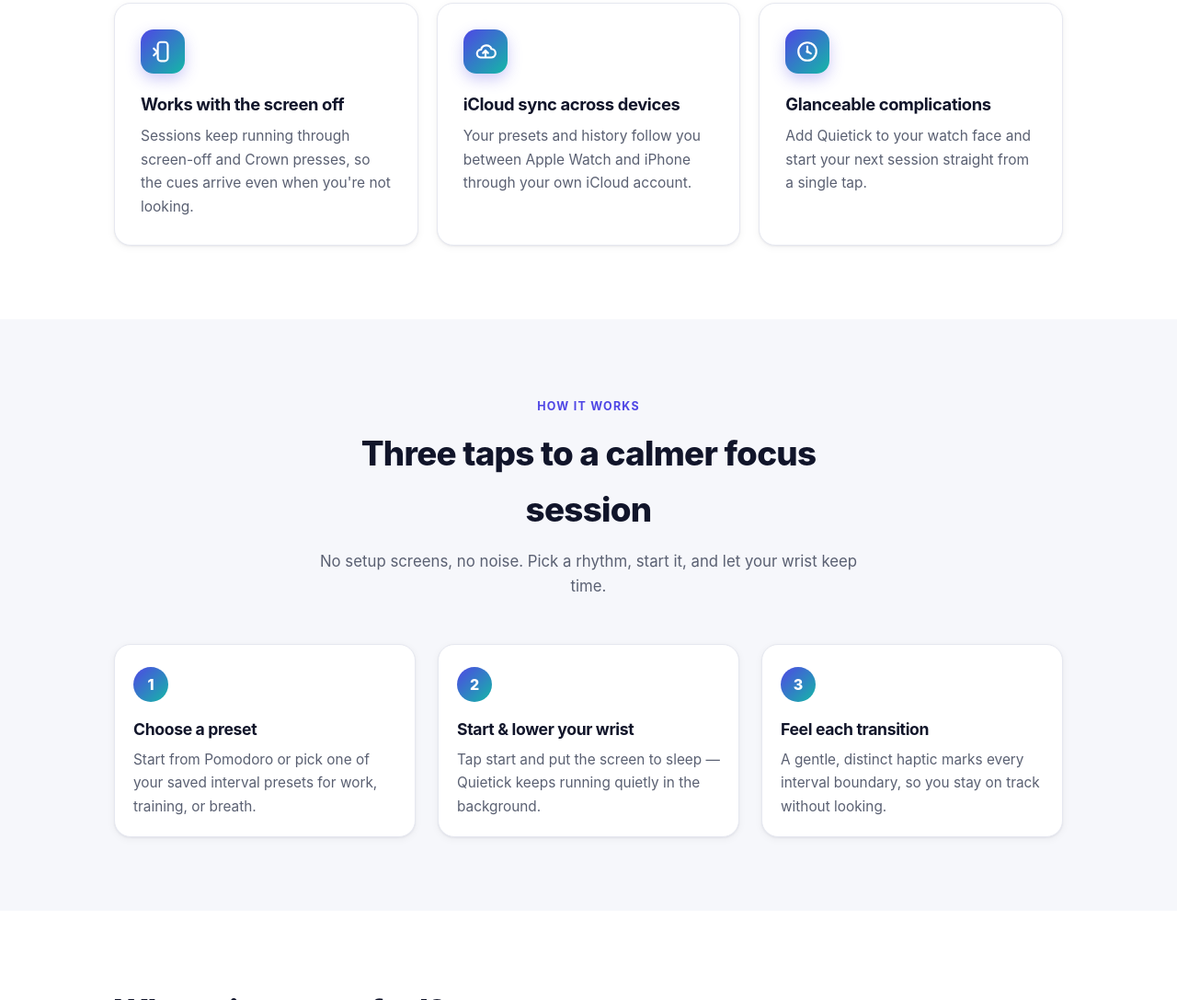
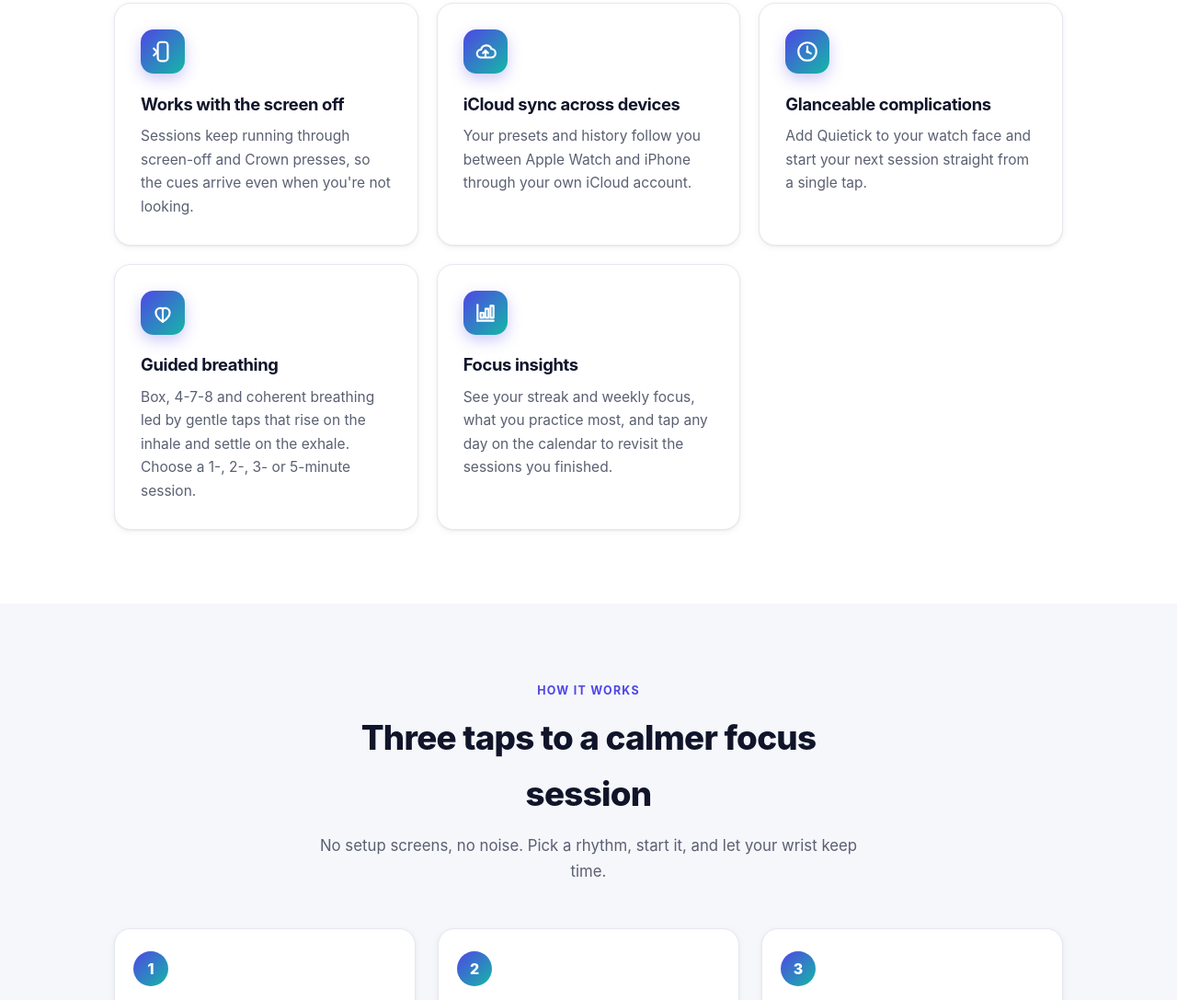
Before and after one commit to matan504123/quietick-site, a plain HTML site: page index.html in a window 1280 px wide. Shown: the part 1579-2666 px from the top of the page at 92% size. Drawn offline with Linux system fonts and the light colour scheme.

Commit message:
site: add guided breathing + focus insights feature cards

```diff
--- a/index.html
+++ b/index.html
@@ -127,6 +127,22 @@
             <p>Add Quietick to your watch face and start your next session straight from a single tap.</p>
           </article>
 
+          <article class="card">
+            <div class="card__icon" aria-hidden="true">
+              <svg viewBox="0 0 24 24" fill="none" stroke="#fff" stroke-width="2" stroke-linecap="round" stroke-linejoin="round" role="img" focusable="false"><title>Breathing</title><path d="M12 21c-4-2.5-7-5.8-7-9.5A4.5 4.5 0 0 1 12 8a4.5 4.5 0 0 1 7 3.5C19 15.2 16 18.5 12 21z"/><path d="M12 8v13"/></svg>
+            </div>
+            <h3>Guided breathing</h3>
+            <p>Box, 4-7-8 and coherent breathing led by gentle taps that rise on the inhale and settle on the exhale. Choose a 1-, 2-, 3- or 5-minute session.</p>
+          </article>
+
+          <article class="card">
+            <div class="card__icon" aria-hidden="true">
+              <svg viewBox="0 0 24 24" fill="none" stroke="#fff" stroke-width="2" stroke-linecap="round" stroke-linejoin="round" role="img" focusable="false"><title>Insights</title><path d="M4 20V4"/><path d="M4 20h16"/><rect x="7" y="12" width="3" height="5"/><rect x="12" y="8" width="3" height="9"/><rect x="17" y="5" width="3" height="12"/></svg>
+            </div>
+            <h3>Focus insights</h3>
+            <p>See your streak and weekly focus, what you practice most, and tap any day on the calendar to revisit the sessions you finished.</p>
+          </article>
+
         </div>
       </div>
     </section>
```
